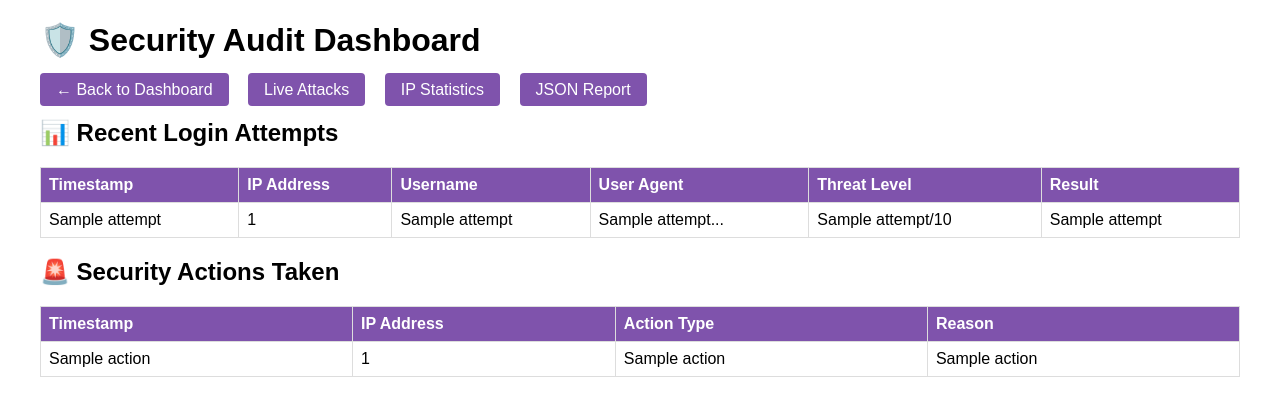
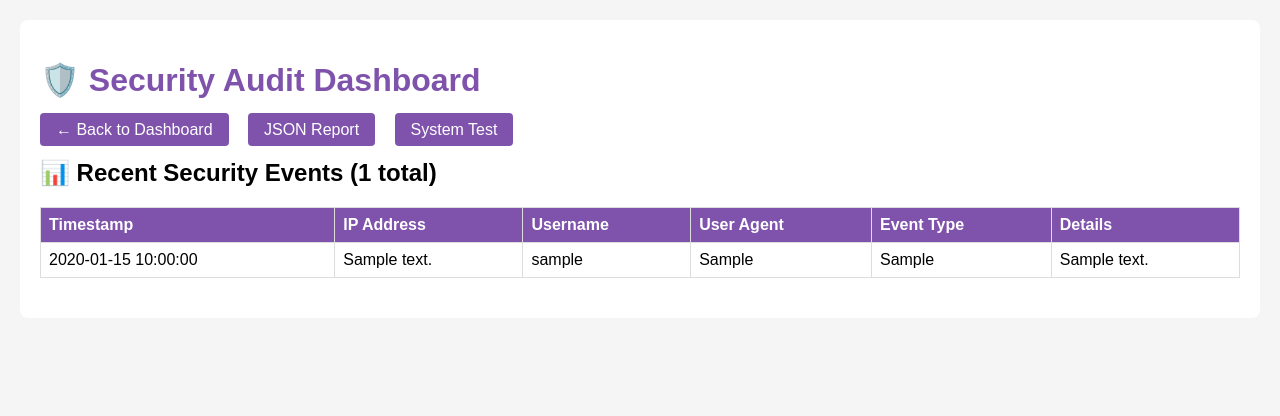
Before and after one commit to Anshulrajkumar/MayaSec, a Flask app: template templates/security_logs.html in a window 1280 px wide. Shown: the top 416 px of the page. Run offline with Flask 2, Linux system fonts and the light colour scheme; the template is opened without the code that fills it: most values are stand-ins (such as "Sample title", 1, 10 or a date in 2020).

Commit message:
fix bugsss

```diff
--- a/app.py
+++ b/app.py
@@ -1,19 +1,96 @@
 from flask import Flask, request, render_template, redirect, url_for, jsonify, session
 from datetime import datetime
 import os
+from collections import defaultdict
 
 app = Flask(__name__)
 app.secret_key = os.environ.get('SECRET_KEY', 'your-secret-key-change-this-in-production')
 
-# Import PostgreSQL Security Monitor
-try:
-    from pg_security_monitor import PostgreSQLSecurityMonitor
-    security_monitor = PostgreSQLSecurityMonitor()
-    SECURITY_ENABLED = True
-    print("✅ PostgreSQL Security monitor loaded successfully")
-except Exception as e:
-    print(f"⚠️ PostgreSQL Security monitor not available: {e}")
-    SECURITY_ENABLED = False
+# Simple in-memory security monitoring (works on Vercel)
+class SimpleSecurityMonitor:
+    def __init__(self):
+        self.failed_attempts = defaultdict(list)
+        self.blacklisted_ips = set()
+        self.security_events = []
+
+    def analyze_login_attempt(self, ip_address, username, password, user_agent, timestamp):
+        # Track failed attempts
+        self.failed_attempts[ip_address].append(timestamp)
+
+        # Clean old attempts (older than 1 hour)
+        cutoff_time = timestamp - timedelta(hours=1)
+        self.failed_attempts[ip_address] = [
+            t for t in self.failed_attempts[ip_address] if t > cutoff_time
+        ]
+
+        attempt_count = len(self.failed_attempts[ip_address])
+
+        # Log the event
+        self.security_events.append({
+            'timestamp': timestamp.strftime('%Y-%m-%d %H:%M:%S'),
+            'ip_address': ip_address,
+            'username': username,
+            'user_agent': user_agent[:50] + '...' if len(user_agent) > 50 else user_agent,
+            'event_type': 'FAILED_LOGIN',
+            'details': f'Attempt {attempt_count}'
+        })
+
+        # Keep only last 100 events
+        if len(self.security_events) > 100:
+            self.security_events = self.security_events[-100:]
+
+        # Check for SQL injection
+        dangerous_patterns = ["'", "union", "select", "drop", "delete", "--", "/*"]
+        if any(pattern in username.lower() or pattern in password.lower() for pattern in dangerous_patterns):
+            self.security_events.append({
+                'timestamp': timestamp.strftime('%Y-%m-%d %H:%M:%S'),
+                'ip_address': ip_address,
+                'username': username,
+                'user_agent': user_agent[:50] + '...' if len(user_agent) > 50 else user_agent,
+                'event_type': 'SQL_INJECTION_DETECTED',
+                'details': 'Dangerous patterns detected'
+            })
+            return {'action': 'sql_injection_detected', 'reason': 'SQL injection attempt'}
+
+        # Redirect to honeypot after 5 attempts
+        if attempt_count >= 5:
+            self.security_events.append({
+                'timestamp': timestamp.strftime('%Y-%m-%d %H:%M:%S'),
+                'ip_address': ip_address,
+                'username': username,
+                'user_agent': user_agent[:50] + '...' if len(user_agent) > 50 else user_agent,
+                'event_type': 'HONEYPOT_REDIRECT',
+                'details': f'{attempt_count} failed attempts'
+            })
+            return {'action': 'redirect_to_honeypot', 'reason': f'{attempt_count} failed attempts'}
+
+        return {'action': 'legitimate', 'attempt_count': attempt_count}
+
+    def log_honeypot_interaction(self, ip_address, username, password):
+        self.security_events.append({
+            'timestamp': datetime.now().strftime('%Y-%m-%d %H:%M:%S'),
+            'ip_address': ip_address,
+            'username': username,
+            'user_agent': 'Honeypot',
+            'event_type': 'HONEYPOT_INTERACTION',
+            'details': f'Username: {username}'
+        })
+        print(f"🍯 HONEYPOT: {ip_address} tried {username}")
+
+    def get_security_events(self):
+        return self.security_events
+
+    def get_daily_report(self):
+        return {
+            'date': datetime.now().strftime('%Y-%m-%d'),
+            'total_events': len(self.security_events),
+            'event_types': {},
+            'recent_events': self.security_events[-10:] if self.security_events else []
+        }
+
+# Initialize security monitor
+security_monitor = SimpleSecurityMonitor()
+SECURITY_ENABLED = True
 
 @app.route('/')
 def index():
@@ -27,7 +104,7 @@ def login():
     user_agent = request.headers.get('User-Agent', '')
 
     if SECURITY_ENABLED:
-        # Analyze the login attempt with PostgreSQL monitoring
+        from datetime import timedelta
         result = security_monitor.analyze_login_attempt(
             ip_address=ip_address,
             username=username,
@@ -38,8 +115,6 @@ def login():
 
         if result['action'] == 'redirect_to_honeypot':
             return redirect(url_for('honeypot_login'))
-        elif result['action'] == 'block':
-            return "Access denied. Your IP has been blocked due to suspicious activity.", 403
         elif result['action'] == 'sql_injection_detected':
             return "Invalid request detected. Security incident reported.", 400
 
@@ -63,9 +138,6 @@ def honeypot_submit():
     if SECURITY_ENABLED:
         security_monitor.log_honeypot_interaction(ip_address, username, password)
 
-    # Keep attacker engaged
-    import time
-    time.sleep(2)  # Simulate processing
     return render_template('honeypot_login.html', error='Authentication failed. Please try again.')
 
 @app.route('/dashboard')
@@ -74,131 +146,31 @@ def dashboard():
         return redirect(url_for('index'))
     return render_template('dashboard.html')
 
-@app.route('/security-report')
-def security_report():
-    if not session.get('logged_in'):
-        return redirect(url_for('index'))
-
-    if SECURITY_ENABLED:
-        report = security_monitor.generate_daily_report()
-        return jsonify(report)
-    else:
-        return jsonify({'error': 'Security monitoring not available'})
-
 @app.route('/security-logs')
 def security_logs():
     """View detailed security audit logs"""
     if not session.get('logged_in'):
         return redirect(url_for('index'))
 
-    if not SECURITY_ENABLED:
-        return "Security monitoring disabled"
+    events = security_monitor.get_security_events()
+    return render_template('security_logs.html', events=events)
 
-    conn = security_monitor.get_db_connection()
-    if not conn:
-        return "Database connection failed"
+@app.route('/security-report')
+def security_report():
+    if not session.get('logged_in'):
+        return redirect(url_for('index'))
 
-    try:
-        cursor = conn.cursor()
+    report = security_monitor.get_daily_report()
+    return jsonify(report)
 
-        # Get recent login attempts with details
-        cursor.execute('''
-            SELECT ip_address, username, user_agent, timestamp, threat_level, attempt_result
-            FROM login_attempts
-            ORDER BY timestamp DESC
-            LIMIT 100
-        ''')
-        attempts = cursor.fetchall()
-
-        # Get security actions
-        cursor.execute('''
-            SELECT ip_address, action_type, reason, timestamp
-            FROM security_actions
-            ORDER BY timestamp DESC
-            LIMIT 50
-        ''')
-        actions = cursor.fetchall()
-
-        # Get honeypot interactions
-        cursor.execute('''
-            SELECT ip_address, username, timestamp
-            FROM honeypot_interactions
-            ORDER BY timestamp DESC
-            LIMIT 30
-        ''')
-        honeypot_data = cursor.fetchall()
-
-        cursor.close()
-        conn.close()
-
-        return render_template('security_logs.html',
-                             attempts=attempts,
-                             actions=actions,
-                             honeypot_data=honeypot_data)
-    except Exception as e:
-        return f"Error loading logs: {e}"
-
-@app.route('/live-stats')
-def live_stats():
-    """Get real-time security statistics"""
-    if not session.get('logged_in'):
-        return jsonify({'error': 'Unauthorized'}), 401
-
-    if not SECURITY_ENABLED:
-        return jsonify({'error': 'Security monitoring disabled'})
-
-    conn = security_monitor.get_db_connection()
-    if not conn:
-        return jsonify({'error': 'Database connection failed'})
-
-    try:
-        cursor = conn.cursor()
-
-        # Get stats from last 24 hours
-        cursor.execute('''
-            SELECT
-                COUNT(*) as total_attempts,
-                COUNT(CASE WHEN threat_level > 7 THEN 1 END) as high_threats,
-                COUNT(DISTINCT ip_address) as unique_ips,
-                AVG(threat_level) as avg_threat_level
-            FROM login_attempts
-            WHERE timestamp > NOW() - INTERVAL '24 hours'
-        ''')
-        stats = cursor.fetchone()
-
-        # Get top attacking IPs
-        cursor.execute('''
-            SELECT ip_address, COUNT(*) as attempts
-            FROM login_attempts
-            WHERE timestamp > NOW() - INTERVAL '24 hours'
-            GROUP BY ip_address
-            ORDER BY attempts DESC
-            LIMIT 5
-        ''')
-        top_ips = cursor.fetchall()
-
-        cursor.close()
-        conn.close()
-
-        return jsonify({
-            'total_attempts_24h': stats[0] or 0,
-            'high_threats_24h': stats[1] or 0,
-            'unique_ips_24h': stats[2] or 0,
-            'avg_threat_level': round(float(stats[3]) if stats[3] else 0, 2),
-            'top_attacking_ips': [{'ip': ip[0], 'attempts': ip[1]} for ip in top_ips],
-            'timestamp': datetime.now().isoformat()
-        })
-    except Exception as e:
-        return jsonify({'error': f'Error loading stats: {e}'})
-
-# Test endpoint
 @app.route('/test')
 def test():
     return jsonify({
         'status': 'working',
-        'message': 'Flask app with PostgreSQL security monitoring!',
+        'message': 'Flask app with in-memory security monitoring!',
         'timestamp': datetime.now().isoformat(),
-        'security_enabled': SECURITY_ENABLED
+        'security_enabled': SECURITY_ENABLED,
+        'total_events': len(security_monitor.get_security_events())
     })
 
 if __name__ == '__main__':
--- a/requirements.txt
+++ b/requirements.txt
@@ -1,2 +1 @@
-Flask==2.2.2
-pg8000==1.29.4
+Flask==2.2.5
--- a/templates/security_logs.html
+++ b/templates/security_logs.html
@@ -2,18 +2,18 @@
 <html lang="en">
 <head>
     <meta charset="UTF-8">
-    <title>Security Audit Logs</title>
+    <title>Security Audit Dashboard</title>
     <style>
-        body { font-family: Arial, sans-serif; margin: 20px; }
-        .container { max-width: 1200px; margin: 0 auto; }
+        body { font-family: Arial, sans-serif; margin: 20px; background: #f5f5f5; }
+        .container { max-width: 1200px; margin: 0 auto; background: white; padding: 20px; border-radius: 8px; }
+        h1 { color: #7f53ac; }
         table { width: 100%; border-collapse: collapse; margin: 20px 0; }
         th, td { border: 1px solid #ddd; padding: 8px; text-align: left; }
         th { background-color: #7f53ac; color: white; }
         tr:nth-child(even) { background-color: #f2f2f2; }
         tr:hover { background-color: #ddd; }
-        .high-threat { background-color: #ffcccc; }
-        .medium-threat { background-color: #ffffcc; }
         .sql-injection { background-color: #ff9999; font-weight: bold; }
+        .honeypot { background-color: #ffcc99; }
         .nav { margin-bottom: 20px; }
         .nav a { margin-right: 15px; padding: 8px 16px; background: #7f53ac; color: white; text-decoration: none; border-radius: 4px; }
         .nav a:hover { background: #5a3a7a; }
@@ -24,12 +24,12 @@
         <h1>🛡️ Security Audit Dashboard</h1>
         <div class="nav">
             <a href="/dashboard">← Back to Dashboard</a>
-            <a href="/live-attacks">Live Attacks</a>
-            <a href="/ip-stats">IP Statistics</a>
             <a href="/security-report">JSON Report</a>
+            <a href="/test">System Test</a>
         </div>
 
-        <h2>📊 Recent Login Attempts</h2>
+        <h2>📊 Recent Security Events ({{ events|length }} total)</h2>
+        {% if events %}
         <table>
             <thead>
                 <tr>
@@ -37,45 +37,26 @@
                     <th>IP Address</th>
                     <th>Username</th>
                     <th>User Agent</th>
-                    <th>Threat Level</th>
-                    <th>Result</th>
+                    <th>Event Type</th>
+                    <th>Details</th>
                 </tr>
             </thead>
             <tbody>
-                {% for attempt in attempts %}
-                <tr class="{% if attempt[4] > 7 %}high-threat{% elif attempt[4] > 4 %}medium-threat{% endif %}">
-                    <td>{{ attempt[3] }}</td>
-                    <td>{{ attempt[0] }}</td>
-                    <td>{{ attempt[1] }}</td>
-                    <td>{{ attempt[2][:50] }}...</td>
-                    <td>{{ attempt[4] }}/10</td>
-                    <td>{{ attempt[5] }}</td>
+                {% for event in events|reverse %}
+                <tr class="{% if event.event_type == 'SQL_INJECTION_DETECTED' %}sql-injection{% elif event.event_type == 'HONEYPOT_INTERACTION' %}honeypot{% endif %}">
+                    <td>{{ event.timestamp }}</td>
+                    <td>{{ event.ip_address }}</td>
+                    <td>{{ event.username }}</td>
+                    <td>{{ event.user_agent }}</td>
+                    <td>{{ event.event_type }}</td>
+                    <td>{{ event.details }}</td>
                 </tr>
                 {% endfor %}
             </tbody>
         </table>
-
-        <h2>🚨 Security Actions Taken</h2>
-        <table>
-            <thead>
-                <tr>
-                    <th>Timestamp</th>
-                    <th>IP Address</th>
-                    <th>Action Type</th>
-                    <th>Reason</th>
-                </tr>
-            </thead>
-            <tbody>
-                {% for action in actions %}
-                <tr class="{% if action[1] == 'SQL_INJECTION_DETECTED' %}sql-injection{% endif %}">
-                    <td>{{ action[3] }}</td>
-                    <td>{{ action[0] }}</td>
-                    <td>{{ action[1] }}</td>
-                    <td>{{ action[2] }}</td>
-                </tr>
-                {% endfor %}
-            </tbody>
-        </table>
+        {% else %}
+        <p>No security events recorded yet. Try some failed login attempts to see the monitoring in action!</p>
+        {% endif %}
     </div>
 </body>
 </html>
```
Also changed, not shown: templates/dashboard.html (+18 -5 lines).
